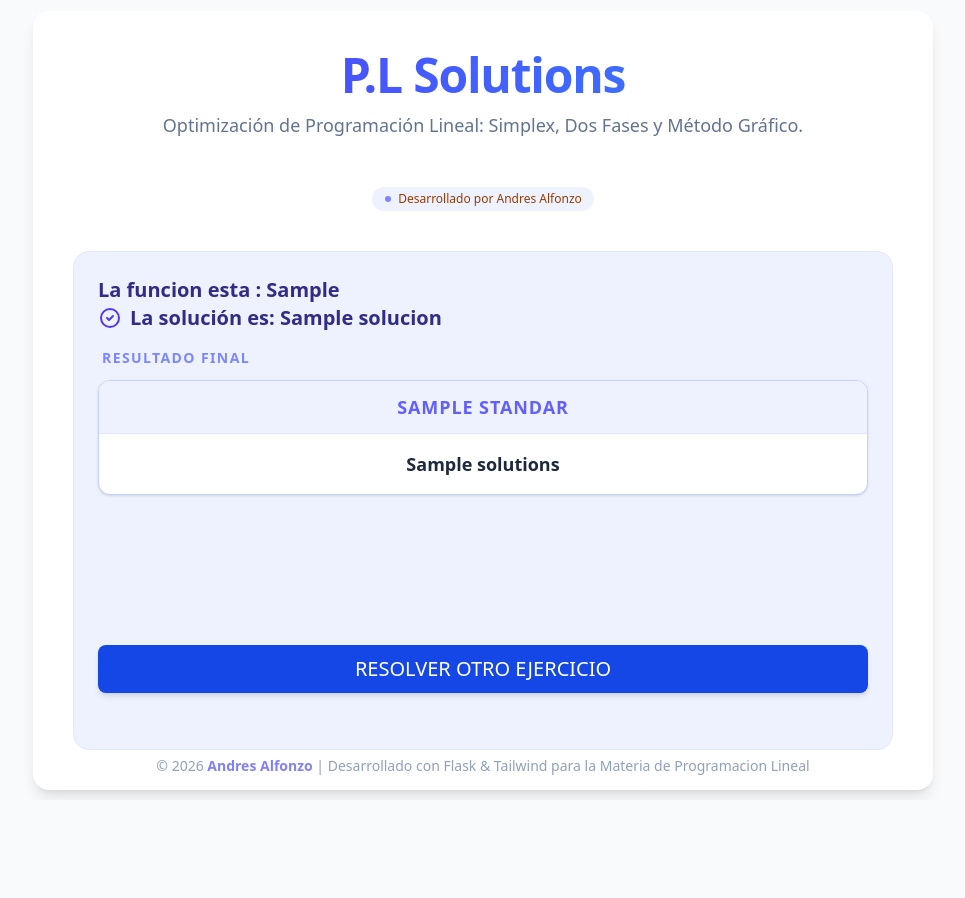
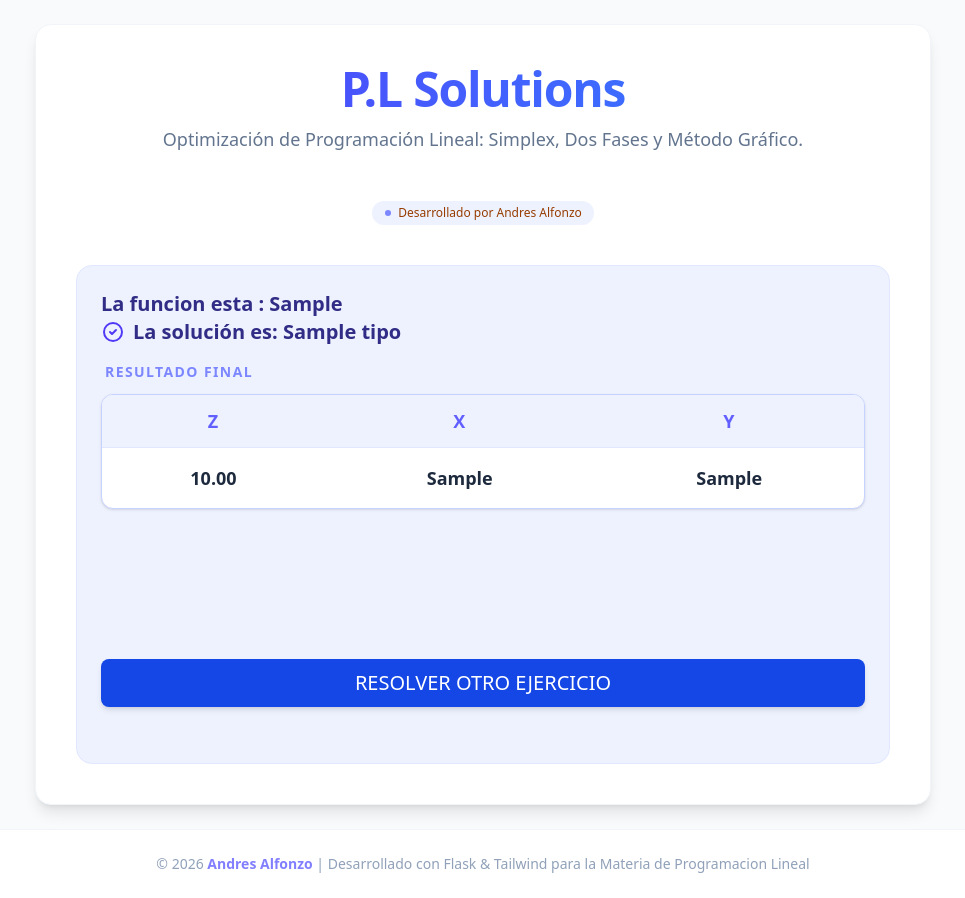
Before and after one commit to Vacaroja/CalculadoraPL, a Flask app: template templates/resultados_grafico.html in a window 1280 px wide. Shown: the whole page, without its empty margins (157-1122 px from the left). Before the commit the page ends 797 px from the top, so only its background shows below. Run offline with Flask 3, Linux system fonts and the light colour scheme; the template is opened without the code that fills it: most values are stand-ins (such as "Sample title", 1, 10 or a date in 2020); a map, chart or similar area stays blank.

Commit message:
mejorada disposicion de la pagina para el footer y colocado nada mas lo necesario para el metodo grafico

```diff
--- a/app.py
+++ b/app.py
@@ -40,7 +40,6 @@ def resultados():
     metodo = request.form.get("metodo")
     min_max = request.form.get("min_max")
     cantVar = request.form.get("cantVar")
-    print(cantVar)
     igualdad = request.form.getlist("igualdades[]")
     igualdad.insert(0, "=")
     datos_variables = {}
@@ -56,8 +55,7 @@ def resultados():
     resultados = request.form.getlist("res[]")
 
     datos_variables["res[]"] = request.form.getlist("res[]")
-    listaf = ordenador(datos_variables)
-    print(metodo)
+    listaf = ordenador(datos_variables,metodo=='grafico')
     match (metodo):
         case "simplex":
             matrix, var_names, variable_standard,tipo_solucion = SimplexMethod(
@@ -110,27 +108,12 @@ def resultados():
                 solucion = solucion
             )
         case 'grafico':
-            print("por aqui no")
             is_min = valid_method(min_max)
-            matrix, var_names, variable_standard,solucion = SimplexMethod(
-                listaf,
-                name_variable,
-                igualdad,
-                variable_standard,
-                is_min,
-            )
-            soluciones = get_last_result(matrix=matrix)
             print(variable_standard)
-            json_matrix = metodo_grafico(matrix,is_min,igualdad)
-            name_variable.append("SOL")
+            json_matrix = metodo_grafico(listaf,is_min,igualdad)
             return render_template(
                 "resultados_grafico.html",
                 json_matrix=json_matrix,
-                solucion = solucion,
-                soluciones = soluciones,
-                var_names=var_names,
-                lista_standard = variable_standard,
-                variable_standard=variable_standard[-1],
                 min_max=min_max
 
             )
--- a/static/css/output.css
+++ b/static/css/output.css
@@ -38,6 +38,7 @@
     --color-black: #000;
     --color-white: #fff;
     --spacing: 0.25rem;
+    --container-4xl: 56rem;
     --text-xs: 0.75rem;
     --text-xs--line-height: calc(1 / 0.75);
     --text-sm: 0.875rem;
@@ -241,20 +242,20 @@
   .top-5 {
     top: calc(var(--spacing) * 5);
   }
-  .bottom-0 {
-    bottom: calc(var(--spacing) * 0);
+  .top-6 {
+    top: calc(var(--spacing) * 6);
   }
   .bottom-6 {
     bottom: calc(var(--spacing) * 6);
-  }
-  .bottom-60 {
-    bottom: calc(var(--spacing) * 60);
   }
   .left-5 {
     left: calc(var(--spacing) * 5);
   }
   .m-0 {
     margin: calc(var(--spacing) * 0);
+  }
+  .m-20 {
+    margin: calc(var(--spacing) * 20);
   }
   .mx-2 {
     margin-inline: calc(var(--spacing) * 2);
@@ -352,14 +353,14 @@
   .w-24 {
     width: calc(var(--spacing) * 24);
   }
-  .w-\[70\%\] {
-    width: 70%;
-  }
   .w-\[90\%\] {
     width: 90%;
   }
   .w-full {
     width: 100%;
+  }
+  .max-w-4xl {
+    max-width: var(--container-4xl);
   }
   .max-w-225 {
     max-width: calc(var(--spacing) * 225);
@@ -370,11 +371,23 @@
   .min-w-full {
     min-width: 100%;
   }
+  .flex-1 {
+    flex: 1;
+  }
+  .flex-2 {
+    flex: 2;
+  }
   .flex-shrink {
     flex-shrink: 1;
   }
   .shrink-0 {
     flex-shrink: 0;
+  }
+  .flex-grow {
+    flex-grow: 1;
+  }
+  .grow {
+    flex-grow: 1;
   }
   .border-collapse {
     border-collapse: collapse;
@@ -414,6 +427,9 @@
   }
   .gap-6 {
     gap: calc(var(--spacing) * 6);
+  }
+  .gap-10 {
+    gap: calc(var(--spacing) * 10);
   }
   .space-y-12 {
     :where(& > :not(:last-child)) {
@@ -460,6 +476,14 @@
     border-style: var(--tw-border-style);
     border-width: 1px;
   }
+  .border-t {
+    border-top-style: var(--tw-border-style);
+    border-top-width: 1px;
+  }
+  .border-r {
+    border-right-style: var(--tw-border-style);
+    border-right-width: 1px;
+  }
   .border-b {
     border-bottom-style: var(--tw-border-style);
     border-bottom-width: 1px;
@@ -496,6 +520,9 @@
   }
   .bg-slate-50 {
     background-color: var(--color-slate-50);
+  }
+  .bg-slate-100 {
+    background-color: var(--color-slate-100);
   }
   .bg-slate-200 {
     background-color: var(--color-slate-200);
@@ -559,6 +586,9 @@
   }
   .py-4 {
     padding-block: calc(var(--spacing) * 4);
+  }
+  .py-6 {
+    padding-block: calc(var(--spacing) * 6);
   }
   .pt-3 {
     padding-top: calc(var(--spacing) * 3);
@@ -649,12 +679,6 @@
   }
   .text-black {
     color: var(--color-black);
-  }
-  .text-gray-700 {
-    color: var(--color-gray-700);
-  }
-  .text-green-600 {
-    color: var(--color-green-600);
   }
   .text-indigo-400 {
     color: var(--color-indigo-400);
@@ -809,6 +833,13 @@
     &:hover {
       @media (hover: hover) {
         color: var(--color-red-700);
+      }
+    }
+  }
+  .hover\:underline {
+    &:hover {
+      @media (hover: hover) {
+        text-decoration-line: underline;
       }
     }
   }
--- a/templates/resultados_grafico.html
+++ b/templates/resultados_grafico.html
@@ -8,11 +8,12 @@
     <link rel="stylesheet" href="{{ url_for('static', filename='css/output.css') }}">
 </head>
 
-<body class="bg-slate-50 text-slate-800 flex justify-center items-center min-h-screen m-0 font-sans">
+<body class="bg-slate-50 text-slate-800 flex flex-col min-h-screen m-0 font-sans">
 
 
 
-    <div class="bg-white p-10 rounded-2xl shadow-lg w-[90%] max-w-225 gap-2">
+    <main class="flex grow items-center justify-center p-6">
+        <div class="bg-white p-10 rounded-2xl shadow-lg w-full max-w-4xl border border-slate-100">
         <div class="text-center mb-12">
             <h1 class="text-5xl font-extrabold tracking-tight text-transparent bg-clip-text bg-gradient-to-r from-indigo-600 to-blue-500">
                 P.L Solutions
@@ -35,12 +36,12 @@
 
                 <h2 class="text-xl font-bold text-indigo-900 flex items-center gap-2">
                         La funcion esta : {{min_max}}
-                    </h2>
+                </h2>
                 <h2 class="text-xl font-bold text-indigo-900 mb-4 flex items-center gap-2">
                     <svg xmlns="http://www.w3.org/2000/svg" class="h-6 w-6 text-indigo-600" fill="none" viewBox="0 0 24 24" stroke="currentColor">
                         <path stroke-linecap="round" stroke-linejoin="round" stroke-width="2" d="M9 12l2 2 4-4m6 2a9 9 0 11-18 0 9 9 0 0118 0z" />
                     </svg>
-                    La solución es: {{ solucion }}
+                    La solución es: {{ json_matrix.tipo }}
                 </h2>
 
 
@@ -50,23 +51,36 @@
                         <table class="min-w-full divide-y divide-indigo-100">
                             <thead class="bg-indigo-50">
                                 <tr>
-                                    {% for standar in variable_standard %}
                                     <th class="px-6 py-3 text-center text-lg font-bold text-indigo-500 uppercase tracking-wider">
-                                        {{ standar }}
+                                        Z
                                     </th>
-                                    {% endfor %}
+                                    <th class="px-6 py-3 text-center text-lg font-bold text-indigo-500 uppercase tracking-wider">
+                                        X
+                                    </th>
+                                    <th class="px-6 py-3 text-center text-lg font-bold text-indigo-500 uppercase tracking-wider">
+                                        Y
+                                    </th>
+
                                 </tr>
                             </thead>
 
                             <tbody class="divide-y divide-indigo-100">
                                 <tr>
-                                    {% for solutions in soluciones %}
                                     <td class="px-6 py-4 text-center whitespace-nowrap">
                                         <div class="text-lg font-extrabold text-slate-800">
-                                            {{ "%.2f"|format(solutions) if solutions is number else solutions }}
+                                            {{ "%.2f"|format(json_matrix.valor_z + 0) if json_matrix.valor_z is number else json_matrix.valor_z }}
                                         </div>
                                     </td>
-                                    {% endfor %}
+                                    <td class="px-6 py-4 text-center whitespace-nowrap">
+                                        <div class="text-lg font-extrabold text-slate-800">
+                                            {{ "%.2f"|format(json_matrix.optimo.x + 0) if json_matrix.optimo.x is number else json_matrix.optimo.x }}
+                                        </div>
+                                    </td>
+                                    <td class="px-6 py-4 text-center whitespace-nowrap">
+                                        <div class="text-lg font-extrabold text-slate-800">
+                                            {{ "%.2f"|format(json_matrix.optimo.y + 0) if json_matrix.optimo.y is number else json_matrix.optimo.y }}
+                                        </div>
+                                    </td>
                                 </tr>
                             </tbody>
                         </table>
@@ -80,13 +94,14 @@
             <a href="{{ url_for('index') }}" class="block w-full items-center justify-center px-5 py-2.5 text-xl font-medium text-white bg-blue-700 hover:bg-blue-800 focus:ring-4 focus:outline-none focus:ring-blue-300 rounded-lg text-center shadow-md transform active:scale-95 transition-all">
                         RESOLVER OTRO EJERCICIO
             </a>
+                </div>
             </div>
-        </div>
 
 
 
-    </div>
-    <footer class="absolute bottom-6 text-slate-400 text-sm">
+        </div>
+    </main>
+    <footer class="w-full py-6 text-center text-slate-400 text-sm bg-white border-t border-slate-100">
         <p>© 2026 <a href="https://vacaroja.github.io/"><span class="font-semibold text-indigo-500/80">Andres Alfonzo</span></a> | Desarrollado con Flask & Tailwind para la Materia de Programacion Lineal</p>
     </footer>
 
```
Also changed, not shown: templates/index.html (+5 -3 lines), templates/restricciones.html (+9 -3 lines), templates/resultados_dos_fases.html (+6 -1 lines), templates/resultados_simplex.html (+7 -2 lines).
